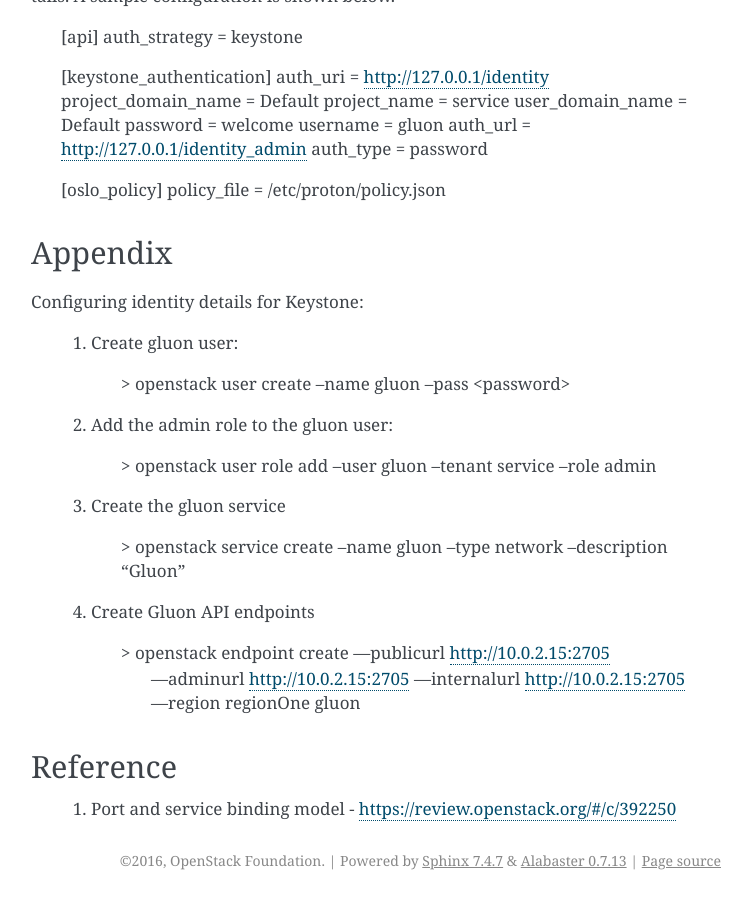
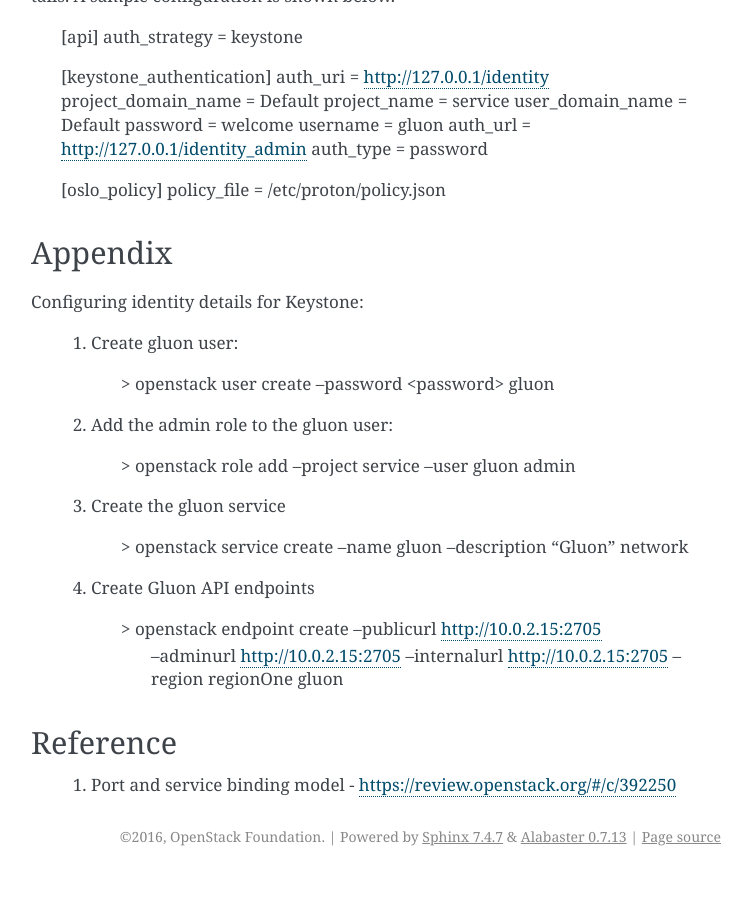
Before and after one commit to openstack-archive/gluon, a Sphinx documentation site: the page built from doc/source/devref/gluon-auth.rst, in a window 1280 px wide and 900 px high, scrolled down 4160 px. Shown: the whole window, without its empty margins (389-1141 px from the left). Built offline with Sphinx 7.4.7, drawn with Linux system fonts in a browser that asks for light colours; pages that are not in the unit, such as notebooks, are missing from menus; after the commit the page ends 5036 px from its top, so only the background shows below that.

Commit message:
Fix incorrect commands adding Gluon service to Keystone
The commands in appendix of gluon-auth.rst are not right and
cause errors when running in terminal. The changes reference
ocata doc:
https://docs.openstack.org/ocata/install-guide-obs/neutron-controller-install.html

Change-Id: If7a703add8d378dc9184f50dcc6dea56e69b3876
Closes-Bug: #1698245

```diff
--- a/doc/source/devref/gluon-auth.rst
+++ b/doc/source/devref/gluon-auth.rst
@@ -211,21 +211,21 @@
 
     1. Create gluon user:
 
-        > openstack user create --name gluon --pass <password>
+        > openstack user create --password <password> gluon
 
     2. Add the admin role to the gluon user:
 
-        > openstack user role add --user gluon --tenant service --role admin
+        > openstack role add --project service --user gluon admin
 
     3. Create the gluon service
 
-        > openstack service create --name gluon --type network --description "Gluon"
+        > openstack service create --name gluon --description "Gluon" network
 
     4. Create Gluon API endpoints
 
-        > openstack endpoint create —publicurl http://10.0.2.15:2705  \
-            —adminurl http://10.0.2.15:2705 —internalurl http://10.0.2.15:2705 \
-            —region regionOne gluon
+        > openstack endpoint create --publicurl http://10.0.2.15:2705  \
+            --adminurl http://10.0.2.15:2705 --internalurl http://10.0.2.15:2705 \
+            --region regionOne gluon
 
 Reference
 ---------
```
